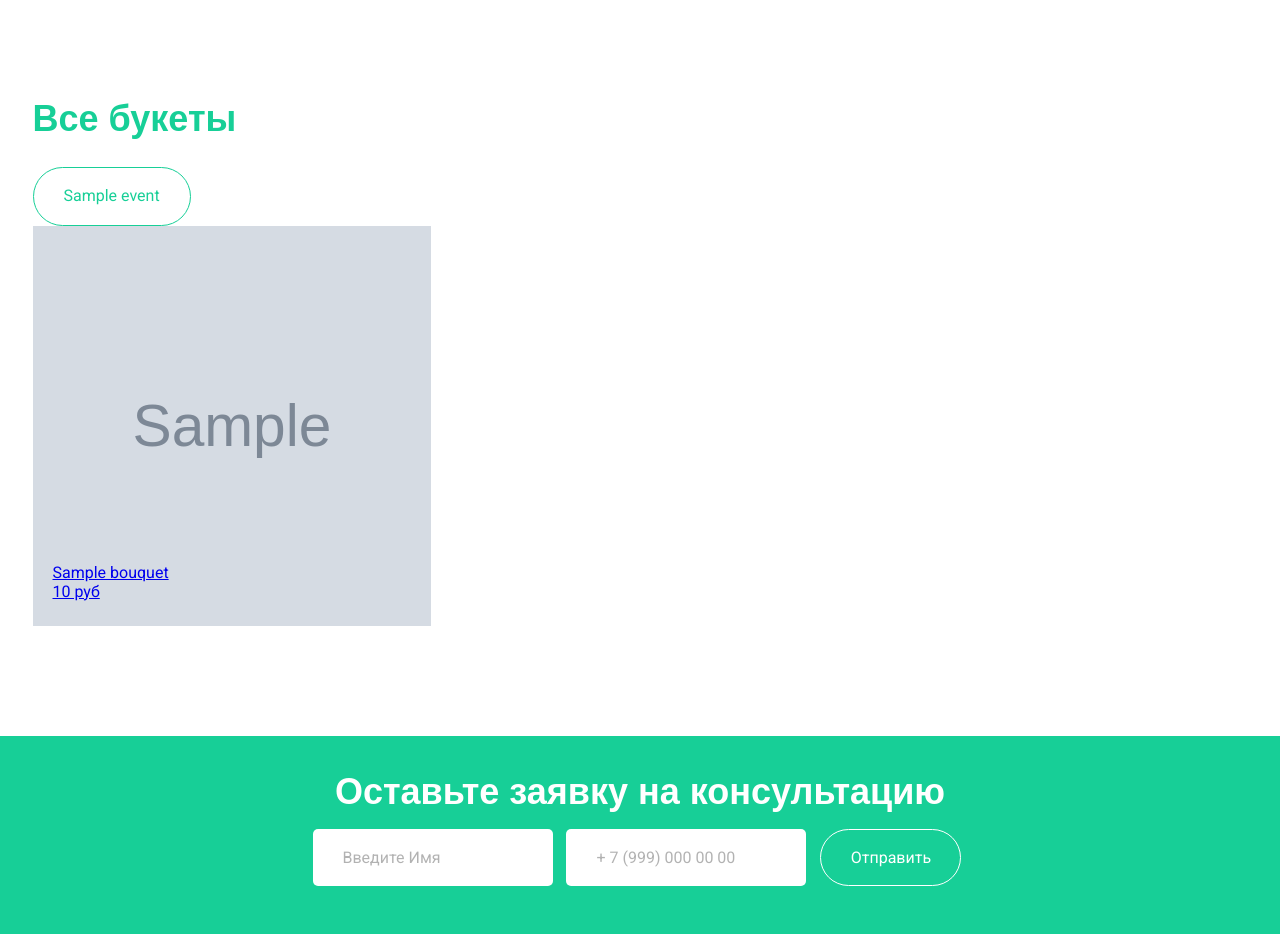
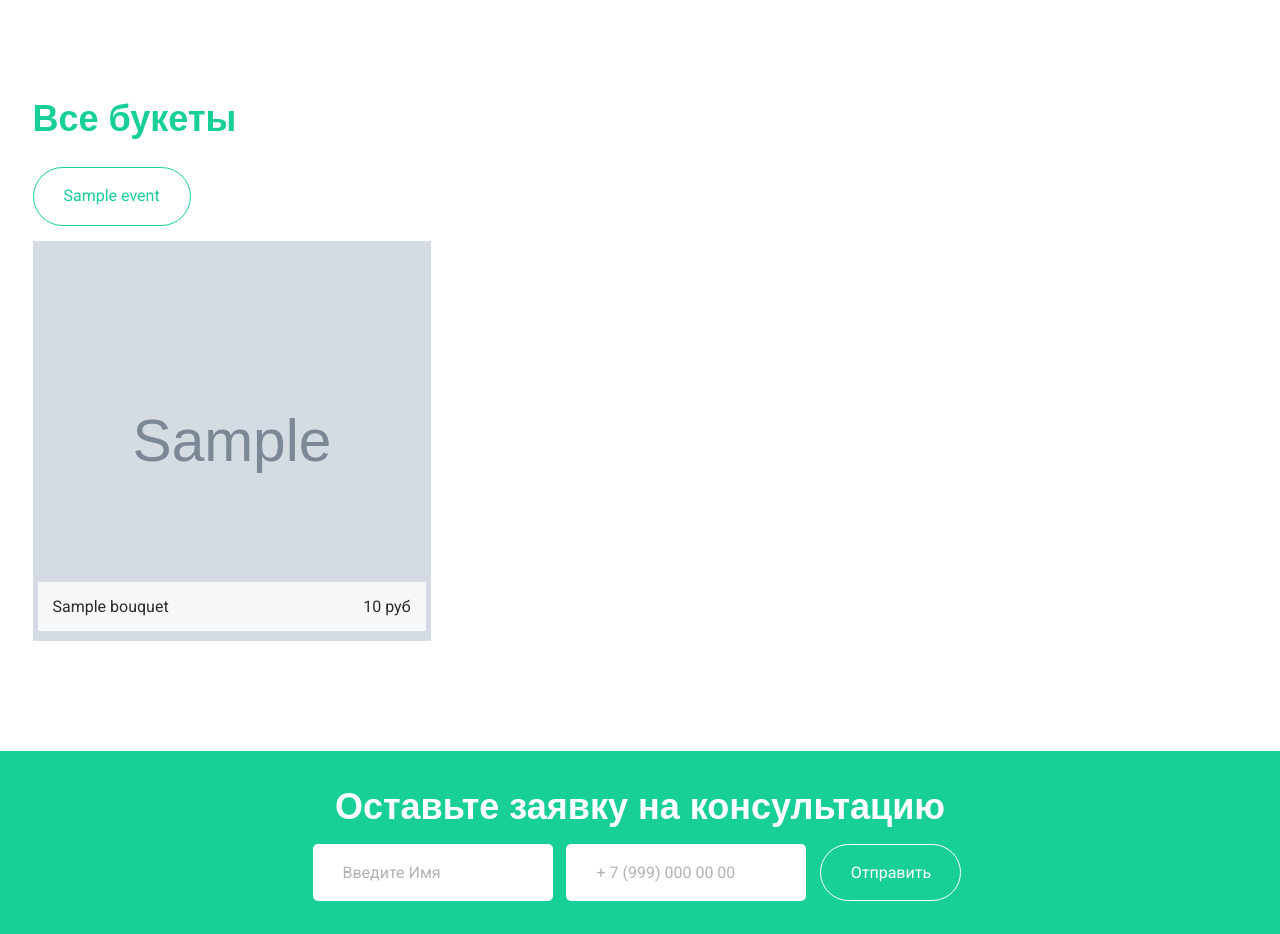
Before and after one commit to mivanov06/FlowerShop, a Django app: page /catalog/ in a window 1280 px wide. Shown: the part 50-984 px from the top of the page. Run offline with Django 4.2, Linux system fonts and the light colour scheme; tables that the repository leaves empty hold one stand-in row (values such as "Sample post"); grey boxes marked "Sample" are stand-in pictures; parts of the project's set-up code (start-up, migrations or seed data) failed here and were passed over; some web fonts are replaced.

Commit message:
Правка верстки страницы "Каталог".

```diff
--- a/assets/css/main.css
+++ b/assets/css/main.css
@@ -749,3 +749,15 @@ color: #2D2D2D;
 
 opacity: 0.3;
 }
+
+.catalog__price {
+    background-color: white;
+    opacity: .8;
+}
+a.catalog__card {
+    cursor: pointer;
+    transition: all .2s ease;
+    text-decoration: none;
+    color: #000000;
+	margin-top: 15px;
+}
--- a/src/templates/pages/catalog.html
+++ b/src/templates/pages/catalog.html
@@ -21,12 +21,11 @@
 
         <div class="recommended__elems ficb">
            {% for bouquet in bouquets %}
-              <a href="{% url 'bouquet_card'  bouquet.pk %}">
+              <a href="{% url 'bouquet_card'  bouquet.pk %}" class="catalog__card">
                 <div class="recommended__block"
                      style="background: url('{{ bouquet.image_url | safe }}') no-repeat center bottom / cover">
-                  <div class="recommended__block_elems">
+                  <div class="recommended__block_elems ficb catalog__price">
                     <span class="recommended__block_intro">{{ bouquet.name }} </span>
-                      <p>
                     <span class="recommended__block_price">{{ bouquet.price }} руб</span>
                   </div>
                 </div>
```
